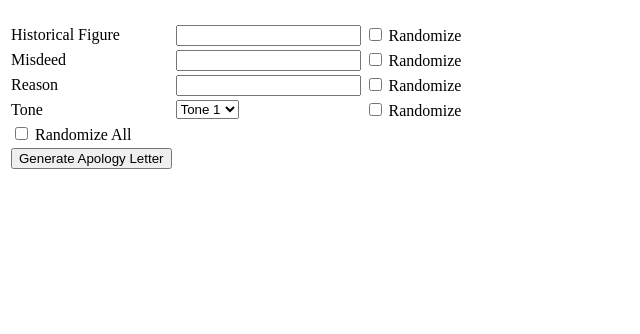
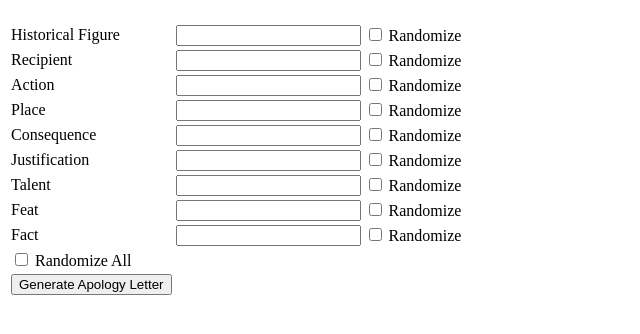
Before and after one commit to Mewzok/Server-Side-Web-Development, a PHP site: page / in a window 1280 px wide. Shown: the part 58-392 px from the top of the page, without its empty margins (0-640 px from the left). Run offline with PHP 8.4, Linux system fonts and the light colour scheme.

```diff
--- a/Final-Project/index.php
+++ b/Final-Project/index.php
@@ -22,74 +22,153 @@
         ?>
     </head>
     <body>
-        <?php
-            $page->DisplayHeader();
-        ?>
+        <?php $page->DisplayHeader(); ?>
         <div id="generatorFormDiv">
-            <form action="generateLetter.php" method="post">
+            <form action="generate.php" method="post">
                 <table style="border: 0px;">
                     <tr>
                         <td>Historical Figure</td>
                         <td>
-                            <input type="text" list="historicalFigures" />
-                            <datalist id="historicalFigures">
+                            <input type="text" name="figure" list="figures"/>
+                            <datalist id="figures">
                                 <option>Napoleon Bonaparte</option>
                                 <option>Julius Caesar</option>
                                 <option>George Washington</option>
+                                <option>Montezuma</option>
+                                <option>Barry Goldwater</option>
                             </datalist>
                         </td>
                         <td>
-                            <input type="checkbox" id="hfRandomCheckbox" name="hfRandomCheckbox">
-                            <label for="hfRandomCheckbox">Randomize</label><br>
+                            <input type="checkbox" id="figRandomCheckbox" name="figRandomCheckbox">
+                            <label for="figRandomCheckbox">Randomize</label><br>
                         </td>
                     </tr>
                     <tr>
-                        <td>Misdeed</td>
+                        <td>Recipient</td>
                         <td>
-                            <input type="text" list="misdeeds" />
-                            <datalist id="misdeeds">
-                                <option>Misdeed 1</option>
-                                <option>Misdeed 2</option>
-                                <option>Misdeed 3</option>
+                            <input type="text" name="recipient" list="recipients" />
+                            <datalist id="recipients">
+                                <option>Recipient 1</option>
+                                <option>Recipient 2</option>
+                                <option>Recipient 3</option>
                             </datalist>
                         </td>
                         <td>
-                            <input type="checkbox" id="mdRandomCheckbox" name="mdRandomCheckbox">
-                            <label for="mdRandomCheckbox">Randomize</label><br>
+                            <input type="checkbox" id="recRandomCheckbox" name="recRandomCheckbox">
+                            <label for="recRandomCheckbox">Randomize</label><br>
                         </td>
                     </tr>
                     <tr>
-                        <td>Reason</td>
+                        <td>Action</td>
                         <td>
-                            <input type="text" list="reasons" />
-                            <datalist id="reasons">
+                            <input type="text" name="action" list="actions" />
+                            <datalist id="actions">
                                 <option>Reason 1</option>
                                 <option>Reason 2</option>
                                 <option>Reason 3</option>
                             </datalist>
                         </td>
                         <td>
-                            <input type="checkbox" id="rsRandomCheckbox" name="rsRandomCheckbox">
-                            <label for="rsRandomCheckbox">Randomize</label><br>
+                            <input type="checkbox" id="actRandomCheckbox" name="actRandomCheckbox">
+                            <label for="actRandomCheckbox">Randomize</label><br>
                         </td>
                     </tr>
                     <tr>
-                        <td>Tone</td>
+                        <td>Place</td>
                         <td>
-                            <select name="tone" id="tone">
-                                <option value="tone1">Tone 1</option>
-                                <option value="tone2">Tone 2</option>
-                                <option value="tone3">Tone 3</option>
+                            <input type="text" name="place" list="places" />
+                            <datalist id="places">
+                                <option>Place 1</option>
+                                <option>Place 2</option>
+                                <option>Place 3</option>
+                            </datalist>
                         </td>
                         <td>
-                            <input type="checkbox" id="tnRandomCheckbox" name="tnRandomCheckbox">
-                            <label for="tnRandomCheckbox">Randomize</label><br>
+                            <input type="checkbox" id="plaRandomCheckbox" name="plaRandomCheckbox">
+                            <label for="plaRandomCheckbox">Randomize</label><br>
                         </td>
                     </tr>
-                    <td>
-                        <input type="checkbox" id="randomizeAllChecbox" name="randomizeAllCheckbox">
-                        <label for="randomizeAllCheckbox">Randomize All</label><br>
-                    </td>
+                    <tr>
+                        <td>Consequence</td>
+                        <td>
+                            <input type="text" name="consequence" list="consequences" />
+                            <datalist id="consequences">
+                                <option>Consequence 1</option>
+                                <option>Consequence 2</option>
+                                <option>Consequence 3</option>
+                            </datalist>
+                        </td>
+                        <td>
+                            <input type="checkbox" id="conRandomCheckbox" name="conRandomCheckbox">
+                            <label for="conRandomCheckbox">Randomize</label><br>
+                        </td>
+                    </tr>
+                    <tr>
+                        <td>Justification</td>
+                        <td>
+                            <input type="text" name="justification" list="justifications" />
+                            <datalist id="justifications">
+                                <option>Justification 1</option>
+                                <option>Justification 2</option>
+                                <option>Justification 3</option>
+                            </datalist>
+                        </td>
+                        <td>
+                            <input type="checkbox" id="justRandomCheckbox" name="justRandomCheckbox">
+                            <label for="justRandomCheckbox">Randomize</label><br>
+                        </td>
+                    </tr>
+                    <tr>
+                        <td>Talent</td>
+                        <td>
+                            <input type="text" name="talent" list="talents" />
+                            <datalist id="talents">
+                                <option>Talent 1</option>
+                                <option>Talent 2</option>
+                                <option>Talent 3</option>
+                            </datalist>
+                        </td>
+                        <td>
+                            <input type="checkbox" id="talRandomCheckbox" name="talRandomCheckbox">
+                            <label for="talRandomCheckbox">Randomize</label><br>
+                        </td>
+                    </tr>
+                    <tr>
+                        <td>Feat</td>
+                        <td>
+                            <input type="text" name="feat" list="feats" />
+                            <datalist id="feats">
+                                <option>Feat 1</option>
+                                <option>Feat 2</option>
+                                <option>Feat 3</option>
+                            </datalist>
+                        </td>
+                        <td>
+                            <input type="checkbox" id="featRandomCheckbox" name="featRandomCheckbox">
+                            <label for="featRandomCheckbox">Randomize</label><br>
+                        </td>
+                    </tr>
+                    <tr>
+                        <td>Fact</td>
+                        <td>
+                            <input type="text" name="fact" list="facts" />
+                            <datalist id="facts">
+                                <option>Fact 1</option>
+                                <option>Fact 2</option>
+                                <option>Fact 3</option>
+                            </datalist>
+                        </td>
+                        <td>
+                            <input type="checkbox" id="factRandomCheckbox" name="factRandomCheckbox">
+                            <label for="factRandomCheckbox">Randomize</label><br>
+                        </td>
+                    </tr>
+                    <tr>
+                        <td>
+                            <input type="checkbox" id="randomizeAllCheckbox" name="randomizeAllCheckbox">
+                            <label for="randomizeAllCheckbox">Randomize All</label><br>
+                        </td>
+                    </tr>
                     <tr>
                         <td>
                             <input type="submit" value="Generate Apology Letter" />
```
